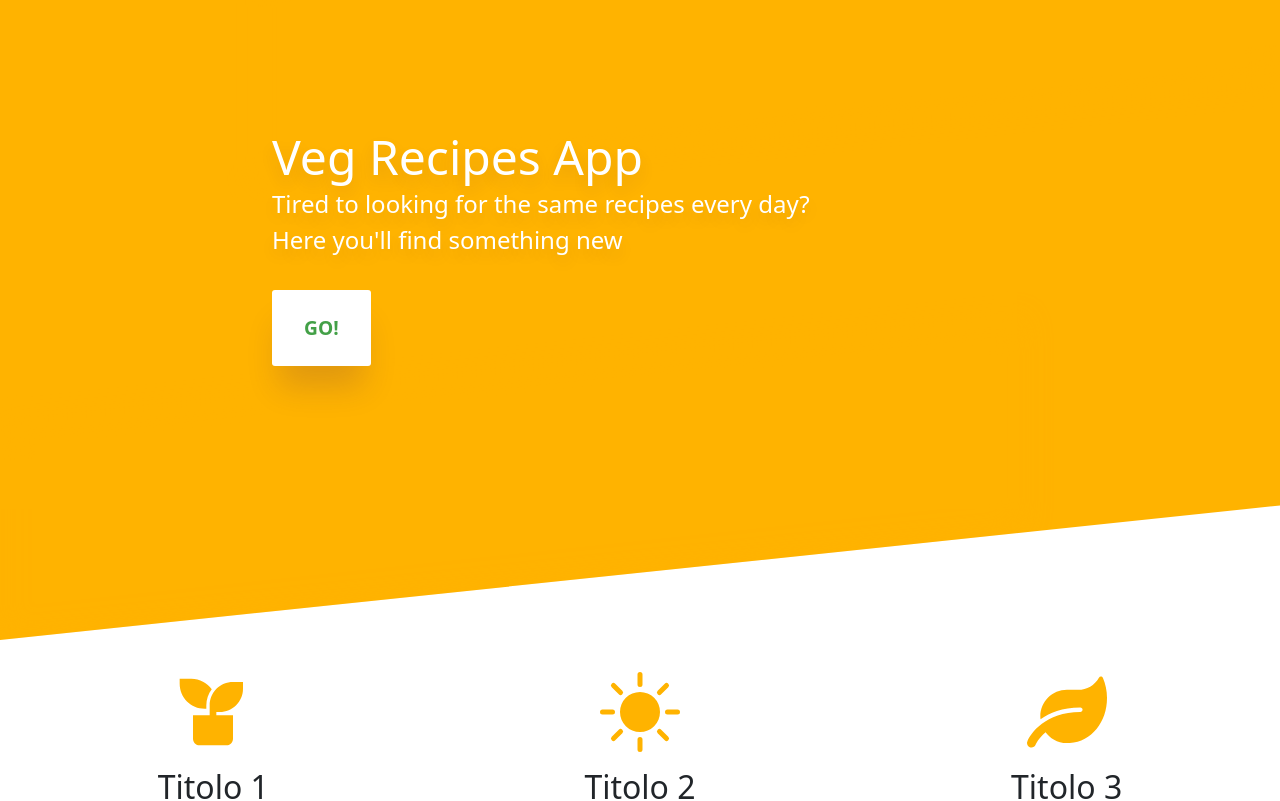
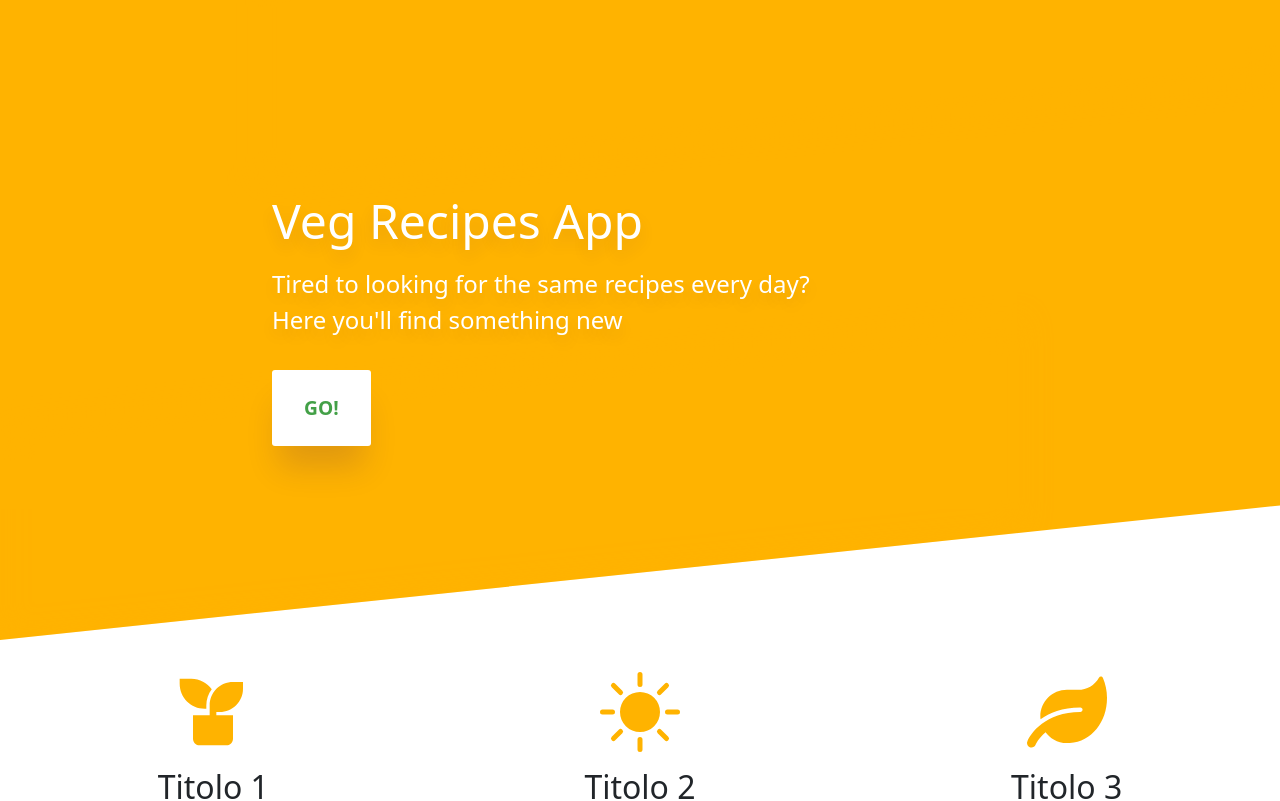
Before and after one commit to michaeldidonato/final-frontend-project, a React (Create React App) app: page / in a window 1280 px wide. Shown: the top 801 px of the page. Built offline with nearby package versions, Linux system fonts and the light colour scheme; no server answers.

Commit message:
Update Home.module.css

```diff
--- a/src/components/Home.module.css
+++ b/src/components/Home.module.css
@@ -58,7 +58,7 @@ body {
 @media (min-width: 58rem) {
   .Header-content {
     text-align: left;
-    padding: 8rem 4rem;
+    padding: 12rem 4rem;
     max-width: 54rem;
     display: flex;
     justify-content: space-between;
@@ -76,6 +76,7 @@ body {
 .Header-hero p {
   font-size: 1.5rem;
   margin-bottom: 2rem;
+  margin-top: 1rem;
 }
 
 .Button {
@@ -107,3 +108,7 @@ body {
   margin-bottom: 1rem;
   font-size: 5rem;
 }
+
+.img-size {
+  width: 70%;
+}
```
